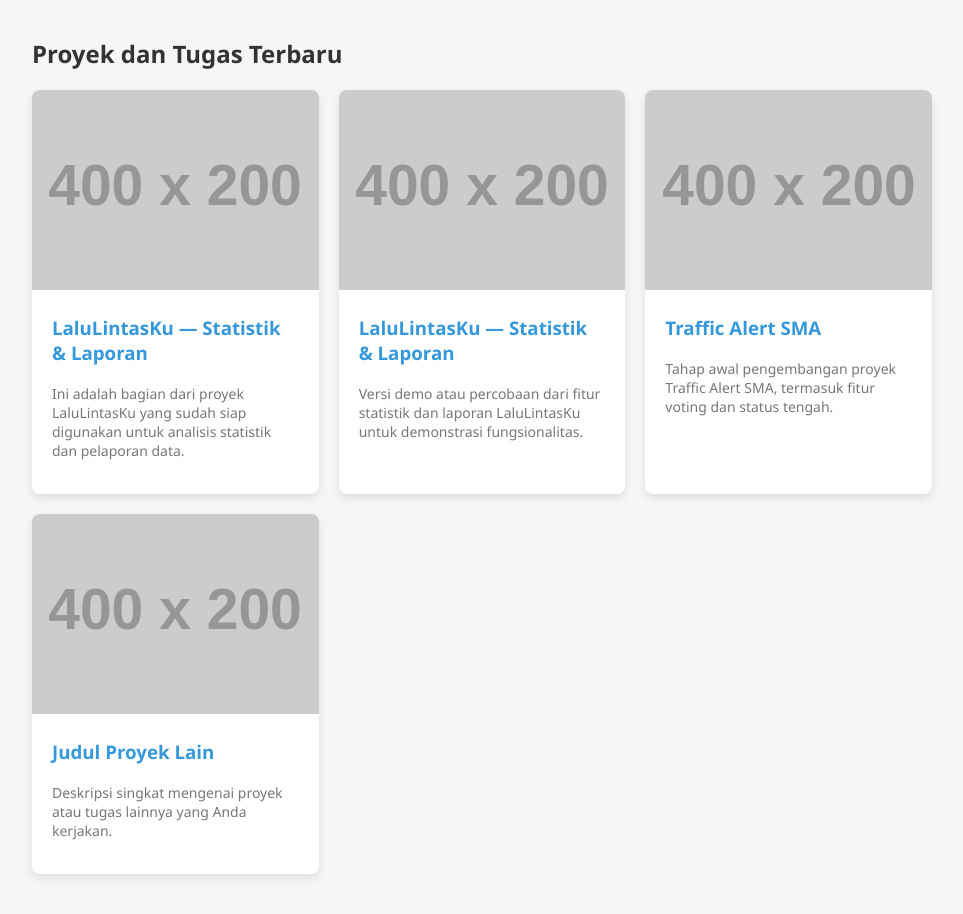
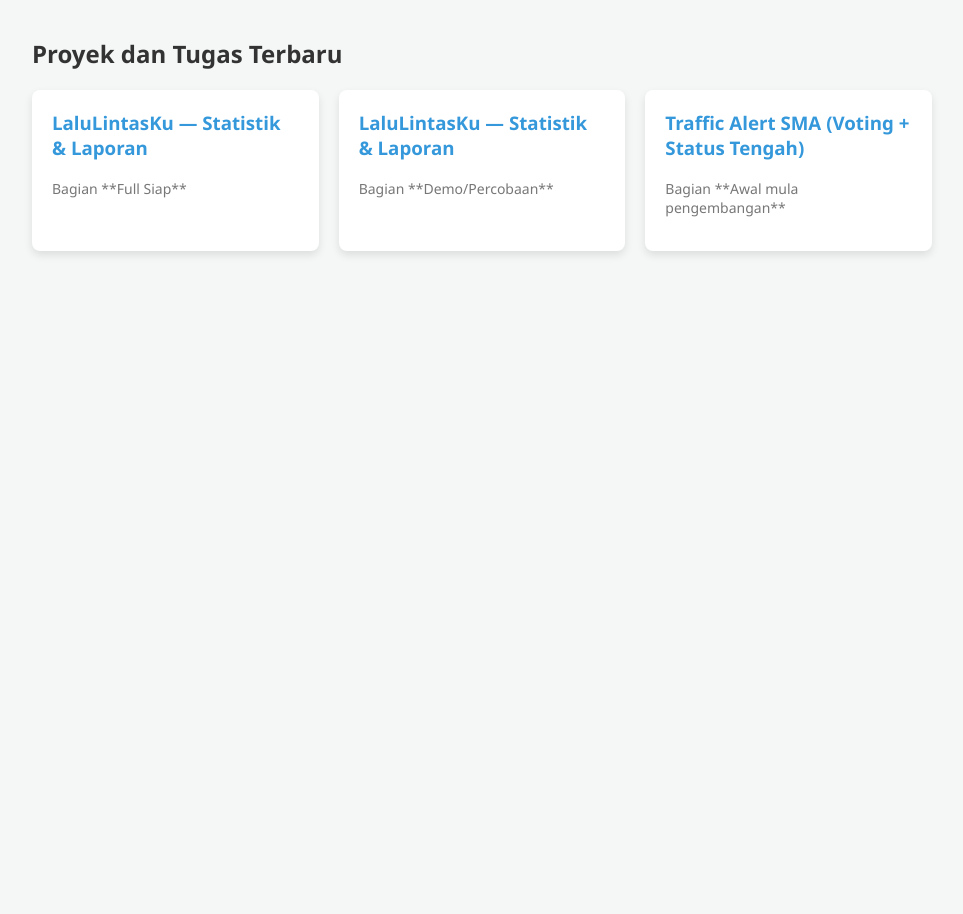
Before and after one commit to Itsderr/Semua-list-karyaku, a plain HTML site: page index.html in a window 1280 px wide. Shown: the part 384-1298 px from the top of the page, without its empty margins (158-1121 px from the left). After the commit the page ends 800 px from the top, so only its background shows below. Drawn offline with Linux system fonts and the light colour scheme; placeholder pictures from the web are drawn by us.

Commit message:
Update index.html

```diff
--- a/index.html
+++ b/index.html
@@ -89,12 +89,7 @@
             box-shadow: 0 6px 12px rgba(0,0,0,0.15);
         }
 
-        .portfolio-item img {
-            width: 100%;
-            height: 200px;
-            object-fit: cover;
-        }
-
+        /* Modifikasi untuk item tanpa gambar */
         .portfolio-item-content {
             padding: 20px;
         }
@@ -102,6 +97,15 @@
         .portfolio-item-content h3 {
             margin-top: 0;
             color: #3498db;
+        }
+
+        .portfolio-item-content a {
+            text-decoration: none;
+            color: #3498db;
+        }
+
+        .portfolio-item-content a:hover {
+            text-decoration: underline;
         }
 
         .portfolio-item-content p {
@@ -131,34 +135,23 @@
             <h2>Proyek dan Tugas Terbaru</h2>
             <div class="portfolio-grid">
                 <div class="portfolio-item">
-                    <img src="https://via.placeholder.com/400x200.png?text=LaluLintasKu+-+Siap" alt="Gambar LaluLintasKu - Statistik & Laporan">
                     <div class="portfolio-item-content">
-                        <h3>LaluLintasKu — Statistik & Laporan</h3>
-                        <p>Ini adalah bagian dari proyek LaluLintasKu yang sudah siap digunakan untuk analisis statistik dan pelaporan data.</p>
+                        <h3><a href="https://github.com/akun_anda/proyek_satu" target="_blank">LaluLintasKu — Statistik & Laporan</a></h3>
+                        <p>Bagian **Full Siap**</p>
                     </div>
                 </div>
 
                 <div class="portfolio-item">
-                    <img src="https://via.placeholder.com/400x200.png?text=LaluLintasKu+-+Demo" alt="Gambar LaluLintasKu - Demo">
                     <div class="portfolio-item-content">
-                        <h3>LaluLintasKu — Statistik & Laporan</h3>
-                        <p>Versi demo atau percobaan dari fitur statistik dan laporan LaluLintasKu untuk demonstrasi fungsionalitas.</p>
+                        <h3><a href="https://github.com/akun_anda/proyek_dua" target="_blank">LaluLintasKu — Statistik & Laporan</a></h3>
+                        <p>Bagian **Demo/Percobaan**</p>
                     </div>
                 </div>
 
                 <div class="portfolio-item">
-                    <img src="https://via.placeholder.com/400x200.png?text=Traffic+Alert+-+Awal" alt="Gambar Traffic Alert SMA">
                     <div class="portfolio-item-content">
-                        <h3>Traffic Alert SMA</h3>
-                        <p>Tahap awal pengembangan proyek Traffic Alert SMA, termasuk fitur voting dan status tengah.</p>
-                    </div>
-                </div>
-
-                <div class="portfolio-item">
-                    <img src="https://via.placeholder.com/400x200.png?text=Proyek+Lainnya" alt="Gambar Proyek Lainnya">
-                    <div class="portfolio-item-content">
-                        <h3>Judul Proyek Lain</h3>
-                        <p>Deskripsi singkat mengenai proyek atau tugas lainnya yang Anda kerjakan.</p>
+                        <h3><a href="https://github.com/akun_anda/proyek_tiga" target="_blank">Traffic Alert SMA (Voting + Status Tengah)</a></h3>
+                        <p>Bagian **Awal mula pengembangan**</p>
                     </div>
                 </div>
             </div>
```
